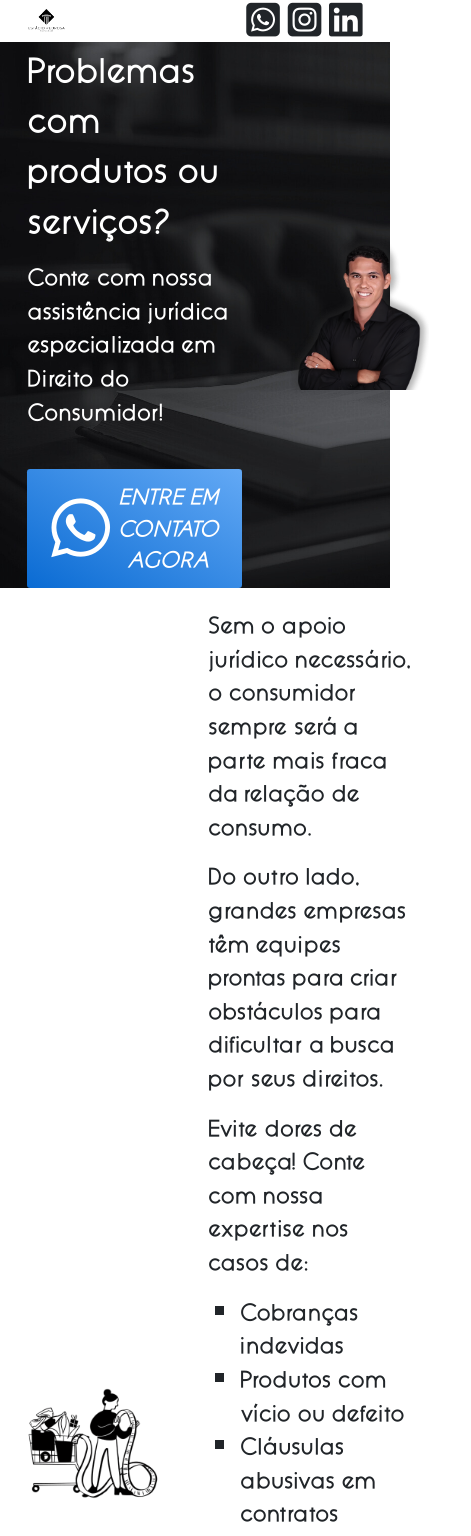
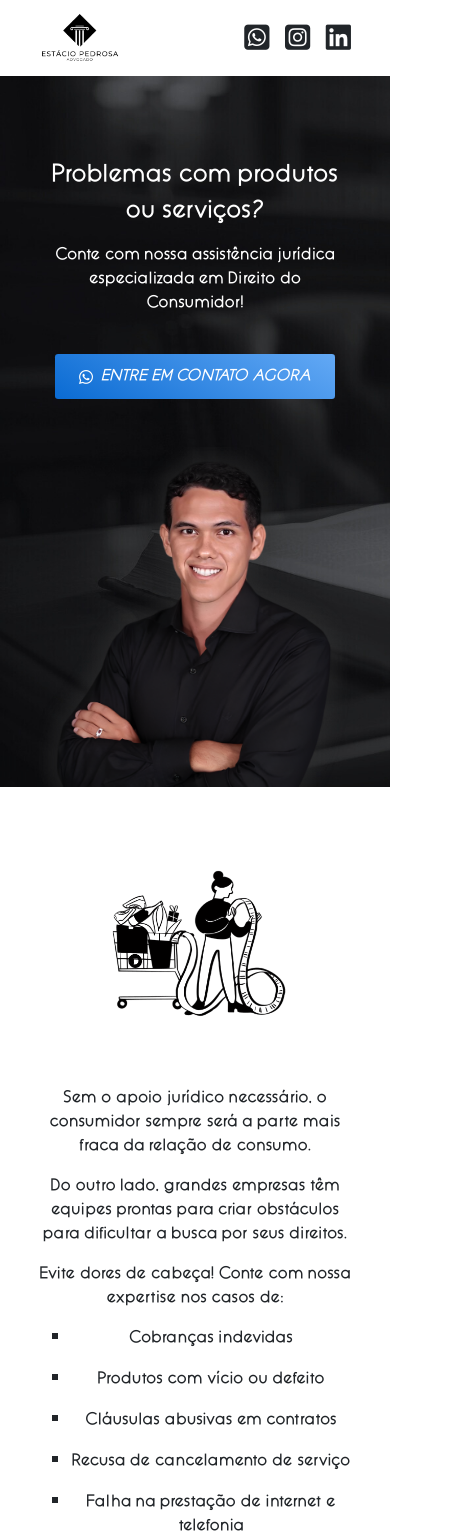
Before and after one commit to gabrielsoarespebr/estacio-pedrosa-advogado, an Angular app: page /home in a window 390 px wide. Shown: the top 1536 px of the page, 471 px wide, since content can reach past the window. Built offline with nearby package versions, Linux system fonts and the light colour scheme.

Commit message:
style: Responsive layout

```diff
--- a/src/app/pages/home/components/about/about.component.css
+++ b/src/app/pages/home/components/about/about.component.css
@@ -28,3 +28,31 @@
     object-fit: contain;
   }
 }
+
+@media screen and (max-width: 1018px) {
+  #about {
+    flex-direction: column-reverse;
+
+    padding-top: 9vh;
+
+    & > img {
+      width: 50%;
+      margin: auto;
+    }
+  }
+}
+
+@media screen and (max-width: 768px) {
+  #about {
+    flex-direction: column-reverse;
+
+    padding-right: 10vw;
+    padding-left: 10vw;
+
+    text-align: center;
+
+    & > img {
+      width: 100%;
+    }
+  }
+}
--- a/src/app/pages/home/components/banner/banner.component.css
+++ b/src/app/pages/home/components/banner/banner.component.css
@@ -28,3 +28,31 @@
     object-fit: contain;
   }
 }
+
+@media screen and (max-width: 1018px) {
+  #banner {
+    padding-top: 9vh;
+
+    flex-direction: column;
+
+    & > img {
+      width: 60%;
+
+      margin: auto;
+    }
+  }
+}
+
+@media screen and (max-width: 768px) {
+  #banner {
+    text-align: center;
+
+    padding-right: 10vw;
+    padding-left: 10vw;
+
+
+    & > img {
+      width: 100%;
+    }
+  }
+}
--- a/src/app/pages/home/components/competitive-edges/competitive-edges.component.css
+++ b/src/app/pages/home/components/competitive-edges/competitive-edges.component.css
@@ -1,14 +1,41 @@
 #competitiveEdges {
   padding: 5vw;
+
+  & > div {
+    margin-bottom: 2vh;
+  }
 
   & img {
     width: 38%;
     object-fit: contain;
   }
+}
 
-  & ul{
-    list-style-type: square;
+@media screen and (max-width: 1018px) {
+  #competitiveEdges > div {
+    padding-top: 7vh;
 
-    margin-bottom: 5vh;
+    flex-direction: column-reverse;
+
+    & > img {
+      width: 60%;
+
+      margin: auto;
+    }
   }
 }
+
+@media screen and (max-width: 768px) {
+  #competitiveEdges {
+    padding: 3vh 10vw 10vh 10vw;
+
+    & > div {
+      text-align: center;
+      margin-bottom: 3vh;
+
+      & > img {
+        width: 100%;
+      }
+    }
+  }
+}
--- a/src/app/pages/home/components/header/header.component.css
+++ b/src/app/pages/home/components/header/header.component.css
@@ -1,5 +1,4 @@
 header {
-
   padding: 0 7vw;
 
   & #logo {
@@ -30,3 +29,25 @@ header {
     }
   }
 }
+
+@media screen and (max-width: 768px) {
+  header {
+    width: 100vw;
+    height: 9vh;
+
+    padding: 0 10vw;
+
+    & #logo {
+      width: 21vw;
+      padding: 1vh 0;
+    }
+
+    & #socialMediaList {
+      gap: 4vw;
+
+      & i {
+        font-size: 1.8rem !important;
+      }
+    }
+  }
+}
--- a/src/app/pages/home/components/recurring-problems/recurring-problems.component.css
+++ b/src/app/pages/home/components/recurring-problems/recurring-problems.component.css
@@ -6,9 +6,47 @@
     object-fit: contain;
   }
 
-  & ul{
+  & ul {
     list-style-type: square;
 
     margin-bottom: 5vh;
   }
 }
+
+@media screen and (max-width: 1018px) {
+  #recurringProblems > div {
+    padding-top: 5vh;
+
+    flex-direction: column;
+
+    & > img {
+      width: 60%;
+
+      margin: auto;
+    }
+
+    & li {
+      margin-bottom: 2vh;
+
+      &:last-of-type {
+        margin-bottom: 0;
+      }
+    }
+  }
+}
+
+@media screen and (max-width: 768px) {
+  #recurringProblems {
+    padding-bottom: 10vh;
+    padding-right: 10vw;
+    padding-left: 10vw;
+
+    & > div {
+      text-align: center;
+
+      & > img {
+        width: 100%;
+      }
+    }
+  }
+}
--- a/src/app/pages/home/home.component.css
+++ b/src/app/pages/home/home.component.css
@@ -5,8 +5,6 @@
   background-color: black;
 
   border-radius: 0.2rem;
-
-  font-size: 120%;
 
   bottom: 3rem;
   right: 3rem;
@@ -30,3 +28,13 @@
     transform: scale(1.2);
   }
 }
+
+@media screen and (max-width: 768px) {
+  #scrollUpButton {
+    bottom: 3.5rem;
+    right: 1.5rem;
+
+    width: 2rem;
+    height: 2rem;
+  }
+}
--- a/src/app/pages/home/home.component.html
+++ b/src/app/pages/home/home.component.html
@@ -5,9 +5,8 @@
   <app-about />
   <app-competitive-edges />
   <footer class="bg-black text-white text-center py-2">
-    <p class="m-0">
-      Dr. Estácio Pedrosa • OAB/PE 62.540 • Todos os direitos reservados
-    </p>
+    <p class="m-0">Dr. Estácio Pedrosa • OAB/PE 62.540</p>
+    <p class="m-0">Todos os direitos reservados</p>
   </footer>
   <a id="scrollUpButton" href="#header" *ngIf="showBackToTop">
     <i class="fa-solid fa-chevron-up"></i>
--- a/src/app/shared/components/cta-button/cta-button.component.css
+++ b/src/app/shared/components/cta-button/cta-button.component.css
@@ -36,16 +36,8 @@ a {
 
     justify-content: space-between;
 
-    & > i {
-      font-size: 300%;
-
-      font-weight: 400;
-    }
-
     & > p {
       text-align: center;
-
-      font-weight: 800;
     }
   }
 }
--- a/src/styles.css
+++ b/src/styles.css
@@ -26,3 +26,9 @@ body{
   font-family: 'Queensides', sans-serif !important;
   font-weight: bold !important;
 }
+
+@media screen and (max-width: 768px) {
+  body {
+    font-size: 1rem !important;
+  }
+}
```
